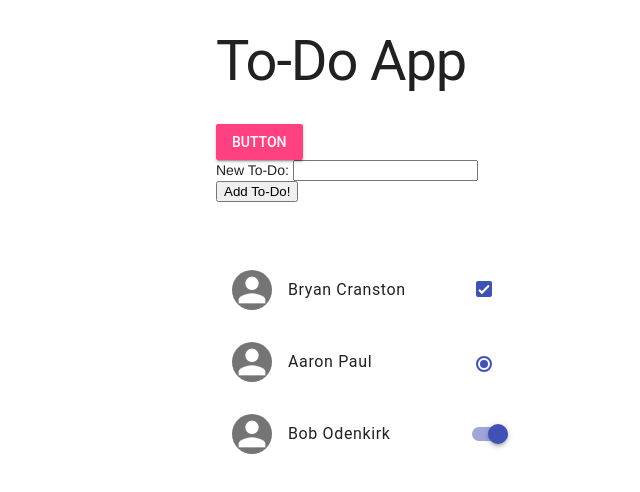
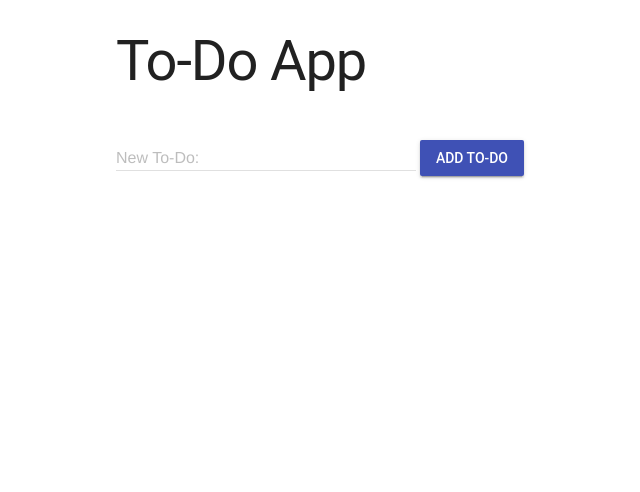
Before and after one commit to kmbrlygl/to-do-app, a plain HTML site: page index.html in a window 1280 px wide. Shown: the whole page, without its empty margins (274-914 px from the left). Drawn offline with nearby package versions, Linux system fonts and the light colour scheme.

Commit message:
Styling to main to-do input and button

```diff
--- a/app.js
+++ b/app.js
@@ -29,11 +29,10 @@ function onReady() {
         // add li to label
         labelLi.appendChild(checkbox);
 
-        // create delete button
+        // create Delete button
         let deleteLi = document.createElement('button');
-
-        // set the button value and type
         deleteLi.textContent = "Delete";
+        deleteLi.className = "mdl-button mdl-js-button"
 
         // set the title
         newLi.textContent = title;
--- a/index.html
+++ b/index.html
@@ -8,6 +8,7 @@
     <!-- MDL -->
     <link rel="stylesheet" href="https://fonts.googleapis.com/icon?family=Material+Icons">
     <link rel="stylesheet" href="https://code.getmdl.io/1.3.0/material.indigo-pink.min.css">
+    <script defer src="https://code.getmdl.io/1.3.0/material.min.js"></script>
     <!-- Custom Styles -->
     <link rel="stylesheet" href="styles/main.css">
 </head>
@@ -15,67 +16,19 @@
     <main>
         <div class="toDoApp">
             <h1>To-Do App</h1>
-            <button class="mdl-button mdl-js-button mdl-button--raised mdl-js-ripple-effect mdl-button--accent">
-                Button
-            </button>
+
             <form id="addToDoForm">
-                <label for="newToDoText">New To-Do:</label>
-                <input type="text" id="newToDoText">
-                <button type="submit">Add To-Do!</button>
-            </form>
+                <div class="mdl-textfield mdl-js-textfield">
+                    <label for="newToDoText" class="mdl-textfield__label" for="newToDoText">New To-Do:</label>
+                    <input type="text" id="newToDoText" class="mdl-textfield__input">
+                </div>
+                <button type="submit" class="mdl-button mdl-js-button mdl-button--raised mdl-button--colored">Add To-Do</button>
+          </form>
 
             <ul id="toDoList" class="mdl-list">
             </ul>
 
-            <!-- List with avatar and controls -->
-<style>
-    .demo-list-control {
-      width: 300px;
-    }
-
-    .demo-list-radio {
-      display: inline;
-    }
-    </style>
-
-    <ul class="demo-list-control mdl-list">
-      <li class="mdl-list__item">
-        <span class="mdl-list__item-primary-content">
-          <i class="material-icons  mdl-list__item-avatar">person</i>
-          Bryan Cranston
-        </span>
-        <span class="mdl-list__item-secondary-action">
-          <label class="mdl-checkbox mdl-js-checkbox mdl-js-ripple-effect" for="list-checkbox-1">
-            <input type="checkbox" id="list-checkbox-1" class="mdl-checkbox__input" checked />
-          </label>
-        </span>
-      </li>
-      <li class="mdl-list__item">
-        <span class="mdl-list__item-primary-content">
-          <i class="material-icons  mdl-list__item-avatar">person</i>
-          Aaron Paul
-        </span>
-        <span class="mdl-list__item-secondary-action">
-          <label class="demo-list-radio mdl-radio mdl-js-radio mdl-js-ripple-effect" for="list-option-1">
-            <input type="radio" id="list-option-1" class="mdl-radio__button" name="options" value="1" checked />
-          </label>
-        </span>
-      </li>
-      <li class="mdl-list__item">
-        <span class="mdl-list__item-primary-content">
-          <i class="material-icons  mdl-list__item-avatar">person</i>
-          Bob Odenkirk
-        </span>
-        <span class="mdl-list__item-secondary-action">
-          <label class="mdl-switch mdl-js-switch mdl-js-ripple-effect" for="list-switch-1">
-            <input type="checkbox" id="list-switch-1" class="mdl-switch__input" checked />
-          </label>
-        </span>
-      </li>
-    </ul>
-
             <script src="app.js"></script>
-            <script defer src="https://code.getmdl.io/1.3.0/material.min.js"></script>
         </div>
     </main>
 </body>
--- a/styles/main.css
+++ b/styles/main.css
@@ -1,4 +1,4 @@
 .toDoApp {
     margin: 0 auto;
-    width: 300px;
+    width: 500px;
 }
```
